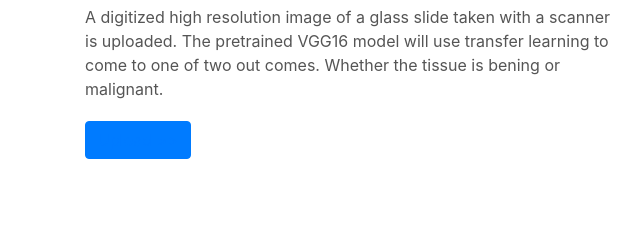
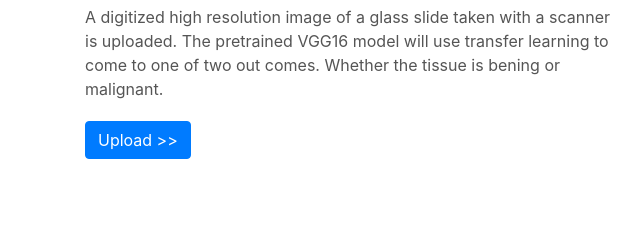
Before and after one commit to nomadtomas/cancerAi, a plain HTML site: page cancerAi/templates/index.html in a window 1280 px wide. Shown: the part 1110-1340 px from the top of the page, 0-640 px from the left. Drawn offline with nearby package versions, Linux system fonts and the light colour scheme; some packages are replaced by stand-ins of ours; files that its build step writes are made by us from their sources; a script that the page names is missing; files whose address does not match are found by name.

Commit message:
last changes

```diff
--- a/cancerAi/static/css/style.css
+++ b/cancerAi/static/css/style.css
@@ -68,8 +68,12 @@
 #about .btn {
     margin-top: 20px;
     margin-bottom: 30px;
+    color: #ccc;
 }
 
+#about .btn a {
+    color: #fff;
+}
 /* about us */
 .about-content {
     padding-top: 20px;
```
